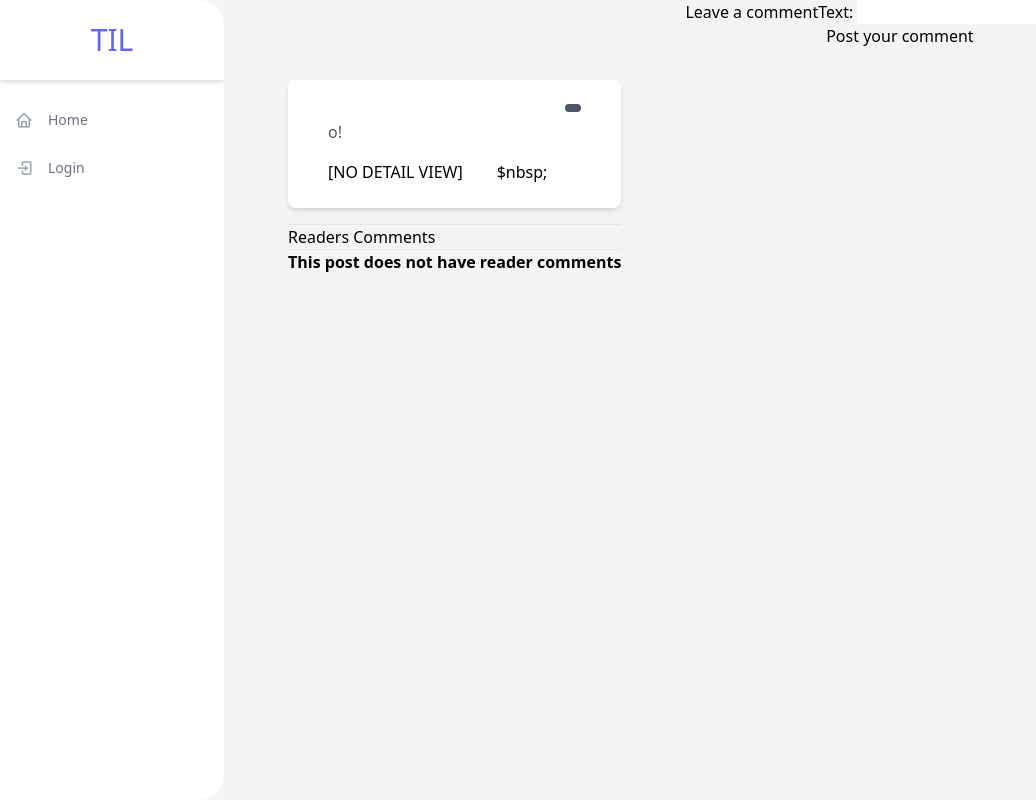
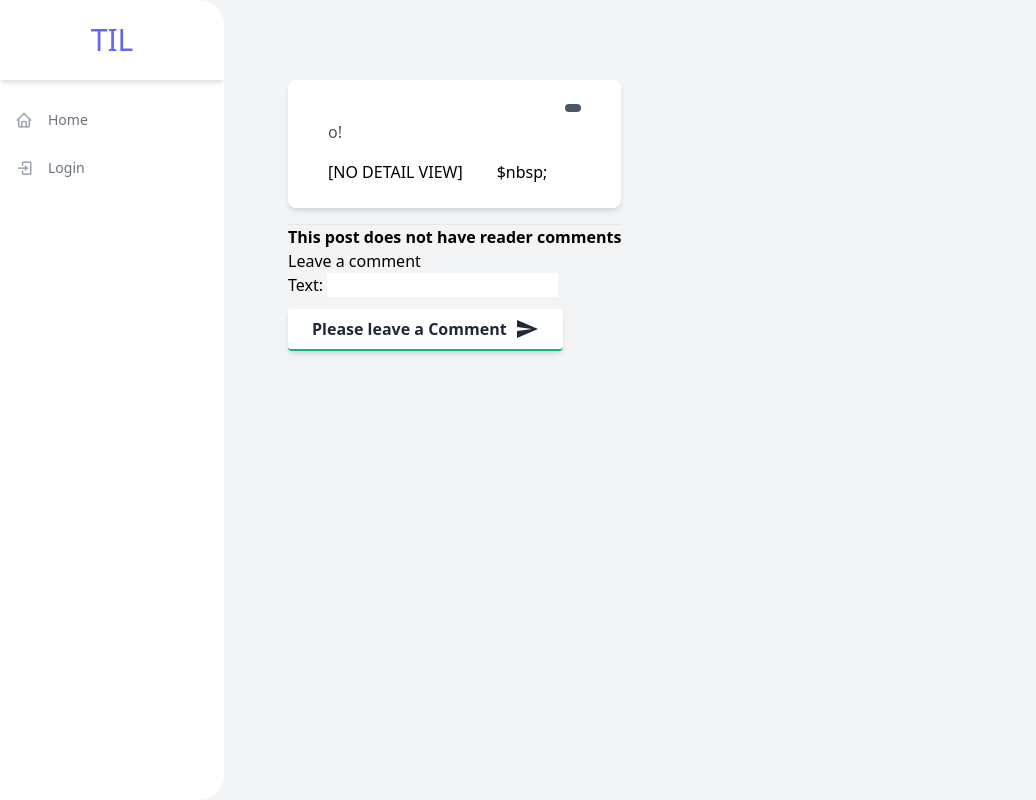
Before and after one commit to OjureFred/Eduonix-Django, a Django app: template social/templates/feeds/detail.html in a window 1280 px wide. Shown: the whole page, without its empty margins (0-1036 px from the left). Run offline with Django 4.2, Linux system fonts and the light colour scheme; the template is opened without the code that fills it: values that come from a table or form of the project are taken from there, others are empty; some libraries are stand-ins or nearby versions.

Commit message:
28. Added code to post a new comment in the detail section

```diff
--- a/social/templates/feeds/detail.html
+++ b/social/templates/feeds/detail.html
@@ -3,13 +3,14 @@
 {% block title %}{{ post.text }} by {{ post.author.username }}{% endblock %}
 
 {% block body %}
+<div>
     {% include "includes/post.html" with post=post %}
-    <hr>
-    <h3>Readers Comments</h3>
     <hr>
 
     <!-- List of comments -->
     {% if comments %}
+      <h3>Readers Comments</h3>
+      <hr>
       <div class="p-4">
         {% for comment in comments %}
           <p class="mt-2 text-gray-600">- {{comment.text }} </p>
@@ -24,11 +25,22 @@
 <!-- End of comments -->
 
 <!--  Form to enter comments -->
+
 <h3>Leave a comment </h3>
-<form method="POST">
+<form method="POST" action = ".">
   {% csrf_token %}
   {{ form.as_p }}
-  <button class="btn btn-primary ml-2" type="submit">Post your comment</button>
+  <div>
+    <div class="my-3">
+        <button class="bg-white text-gray-800 font-bold rounded border-b-2 border-green-500 hover:border-green-600 hover:bg-green-500 hover:text-white shadow-md py-2 px-6 inline-flex items-center" type="submit">
+            <span class="mr-2">Please leave a Comment </span>
+            <svg xmlns="http://www.w3.org/2000/svg" width="24" height="24" viewBox="0 0 24 24">
+                <path fill="currentcolor" d="M2.01 21L23 12 2.01 3 2 10l15 2-15 2z"></path>
+            </svg>
+        </button>
+    </div>
+</div>
 </form>
+</div>
 <!-- End of form -->
 {% endblock body %}
```
Also changed, not shown: feeds/views.py (+22 -0 lines). Lines whose indentation alone changed are shown as unchanged.
